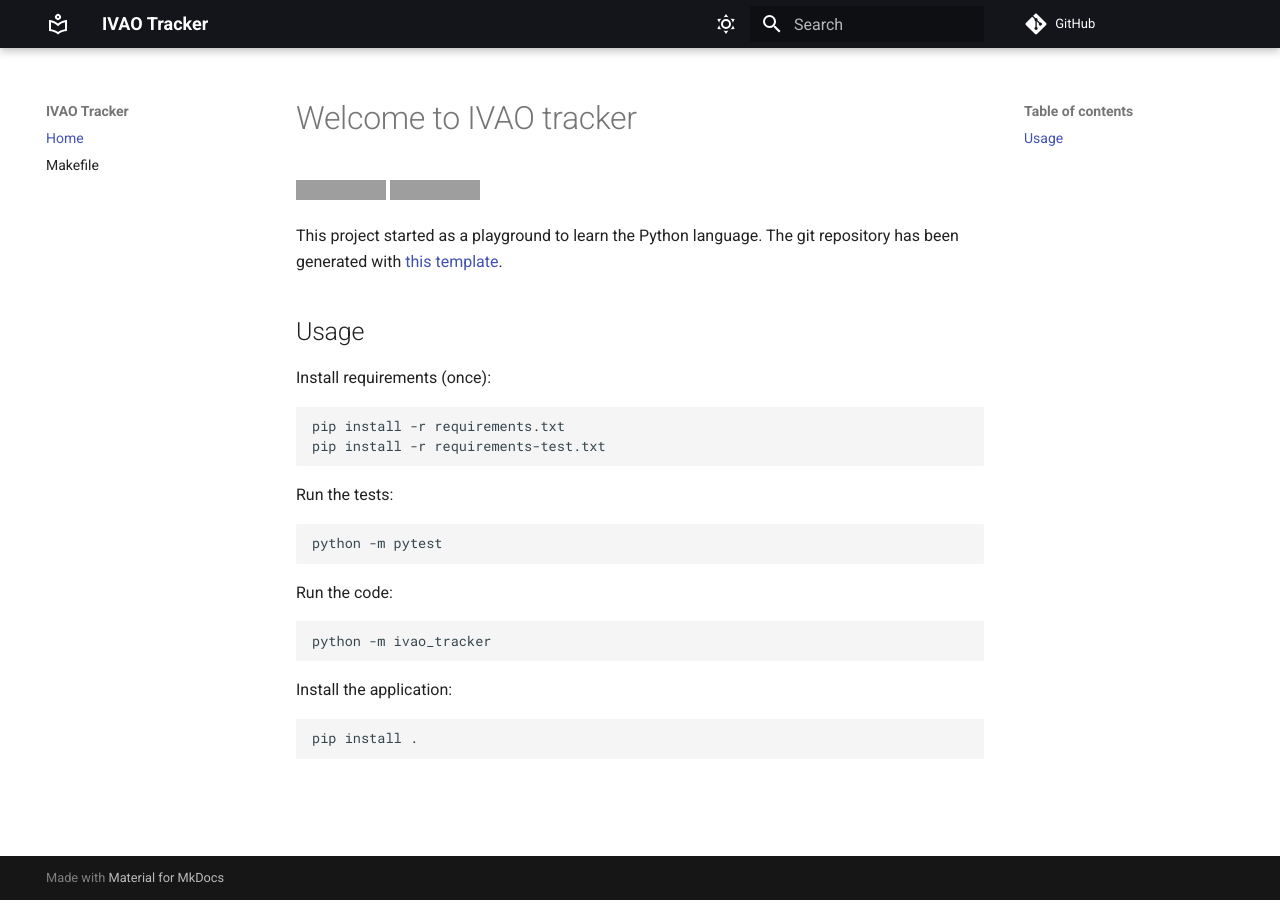
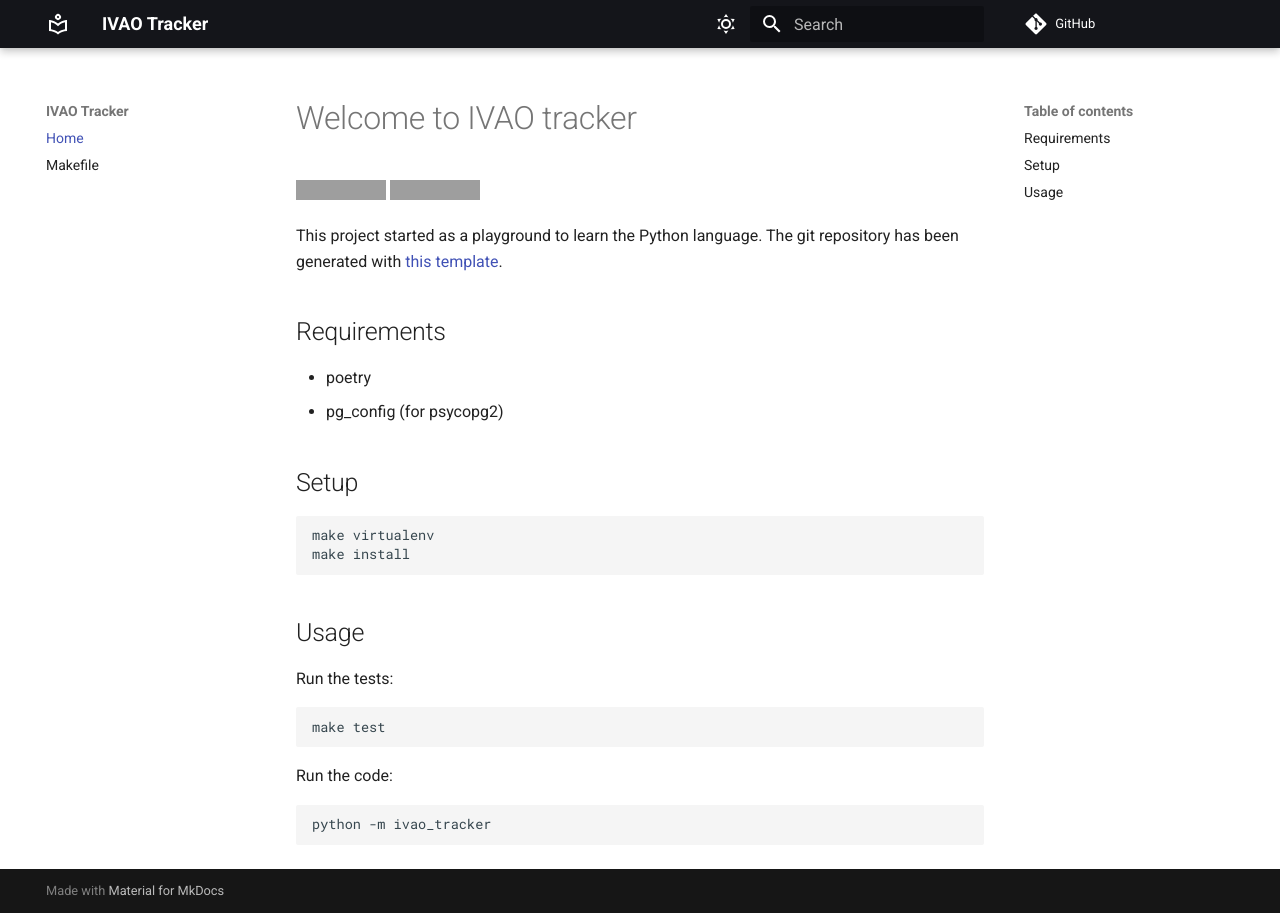
Before and after one commit to buehner/ivao_tracker, an MkDocs documentation site: the page built from docs/index.md, in a window 1280 px wide. Built offline with MkDocs 1.6.1 and Material for MkDocs 9.7.7, drawn with Linux system fonts in a browser that asks for light colours; comment, search, counter and statistics services are not loaded; grey boxes are pictures that could not be loaded.

Commit message:
docs: update docs

````diff
--- a/docs/index.md
+++ b/docs/index.md
@@ -6,18 +6,24 @@
 This project started as a playground to learn the Python language.
 The git repository has been generated with [this template](https://github.com/rochacbruno/python-project-template).
 
+## Requirements
+
+* poetry
+* pg_config (for psycopg2)
+
+## Setup
+
+```bash
+make virtualenv
+make install
+```
+
 ## Usage
-
-Install requirements (once):
-```bash
-pip install -r requirements.txt
-pip install -r requirements-test.txt
-```
 
 Run the tests:
 
 ```bash
-python -m pytest
+make test
 ```
 
 Run the code:
@@ -25,8 +31,3 @@ Run the code:
 ```bash
 python -m ivao_tracker
 ```
-
-Install the application:
-```bash
-pip install .
-```
````
